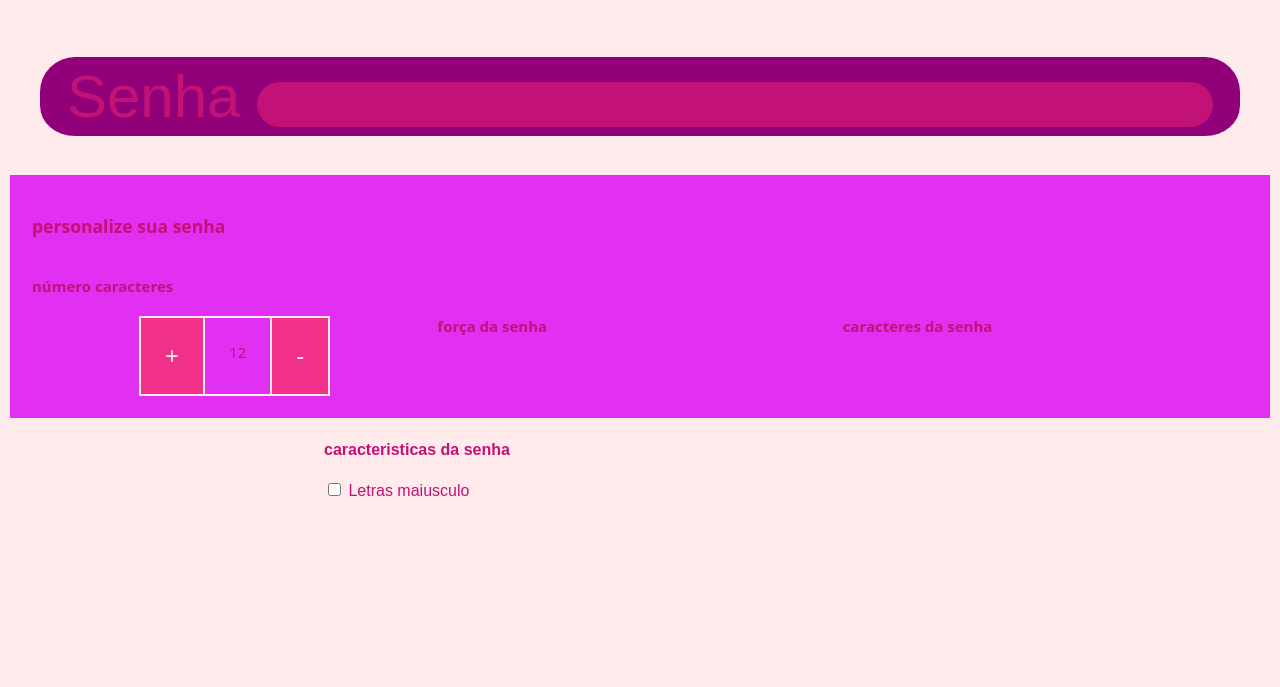
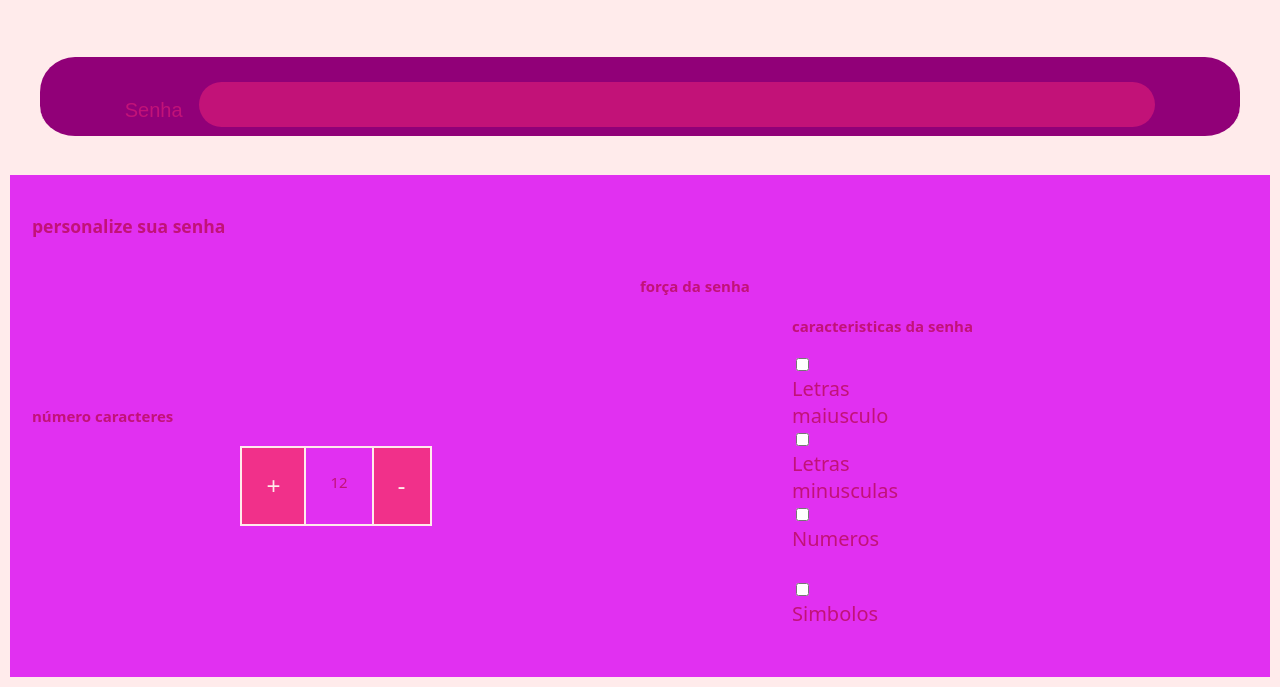
Before and after one commit to ARIJHO/ariane-S2, a plain HTML site: page ariane/index.html in a window 1280 px wide. Shown: the part 376-1063 px from the top of the page. Before the commit the page ends 884 px from the top, so only its background shows below. Drawn offline with Linux system fonts and the light colour scheme; a web font is replaced by a local one.

Commit message:
Add files via upload

```diff
--- a/ariane/index.html
+++ b/ariane/index.html
@@ -35,23 +35,29 @@
         </div>
   </div>
   <div class="parametro-senha">
-      <h4 class="parametro-senha-titulo">força da senha</h4>
+    <h4 class="parametro-senha-titulo">força da senha</h4>
+        <div class= parametro-senha>
+            <h4> caracteristicas da senha </h4>
+            <div class="parametro-senha-checkbox">
+                <input name="maiusculo" type="checkbox" class ="checkbox">
+                <label for="maiusculo"> Letras maiusculo</label>
+            </div>
+            <div class="parametro-senha-checkbox">
+                <input name="maiusculo" type="checkbox" class ="checkbox">
+                <label for="maiusculo"> Letras minusculas</label>
+            </div>
+            <div class="parametro-senha-checkbox">
+                <input name="maiusculo" type="checkbox" class ="checkbox">
+                <label for="maiusculo"> Numeros</label>
+            </div>
+            <div class="parametro-senha-checkbox">
+                <input name="maiusculo" type="checkbox" class ="checkbox">
+                <label for="maiusculo"> Simbolos</label>
+        </div>
+
+    </div>
 </div>
-<div class="parametro-senha">
-    <h4 class="parametro-senha-titulo">caracteres da senha</h4>
-
-</div>
-</div>
-</div>
-    </section>
+</section>
 
 </body>
 </html>
-<div class= parametro-senha>
-    <h4> caracteristicas da senha </h4>
-    <div class="parametro-senha-checkbox"></div>
-<input name="maiusculo" type=
-"checkbox" class ="checkbox">
-<label for="maiusculo"> Letras
-    maiusculo</label>
-</div>
--- a/ariane/style.css
+++ b/ariane/style.css
@@ -136,3 +136,12 @@
         padding: 24px;
         cursor: pointer;
     }
+    label{
+        font-size: 20px
+    }
+
+    .parametro-senha-checkbox{
+        width: 30px;
+        height: 75px;
+        cursor: pointer;
+    }
```
